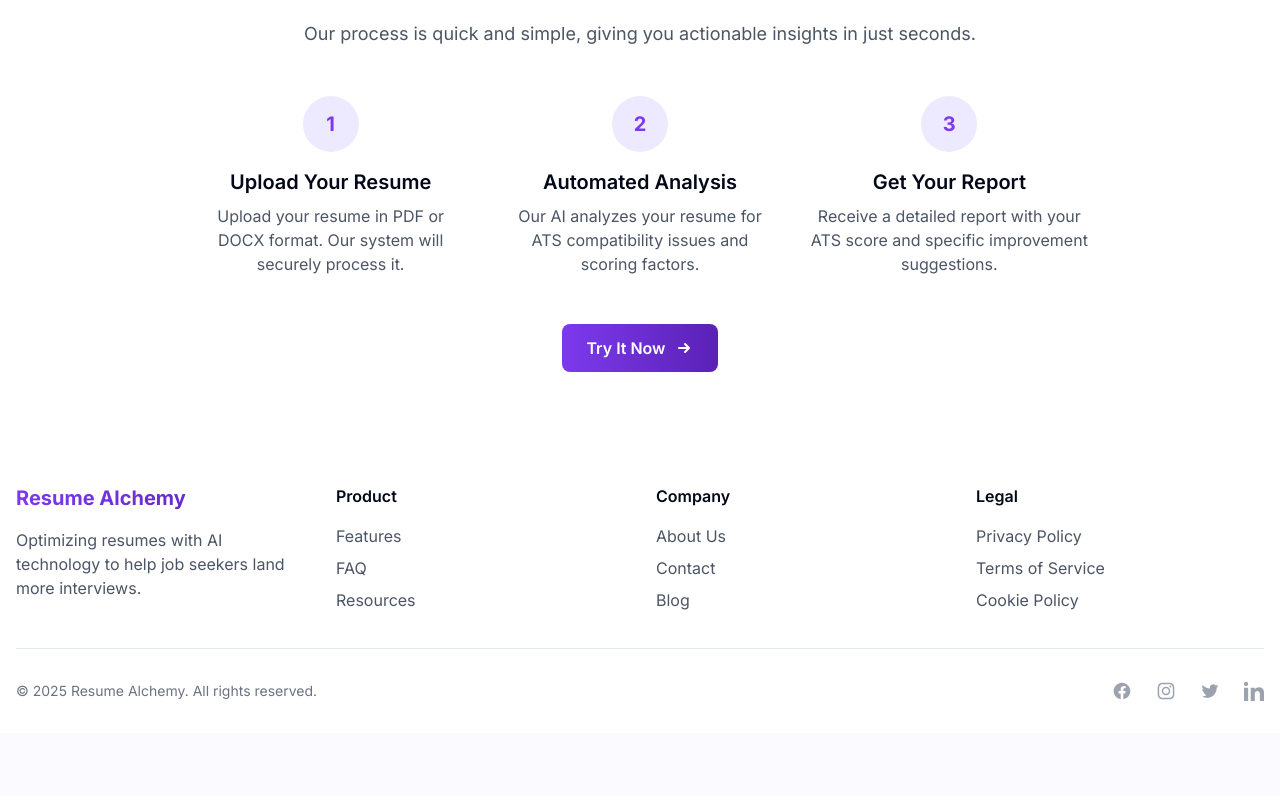
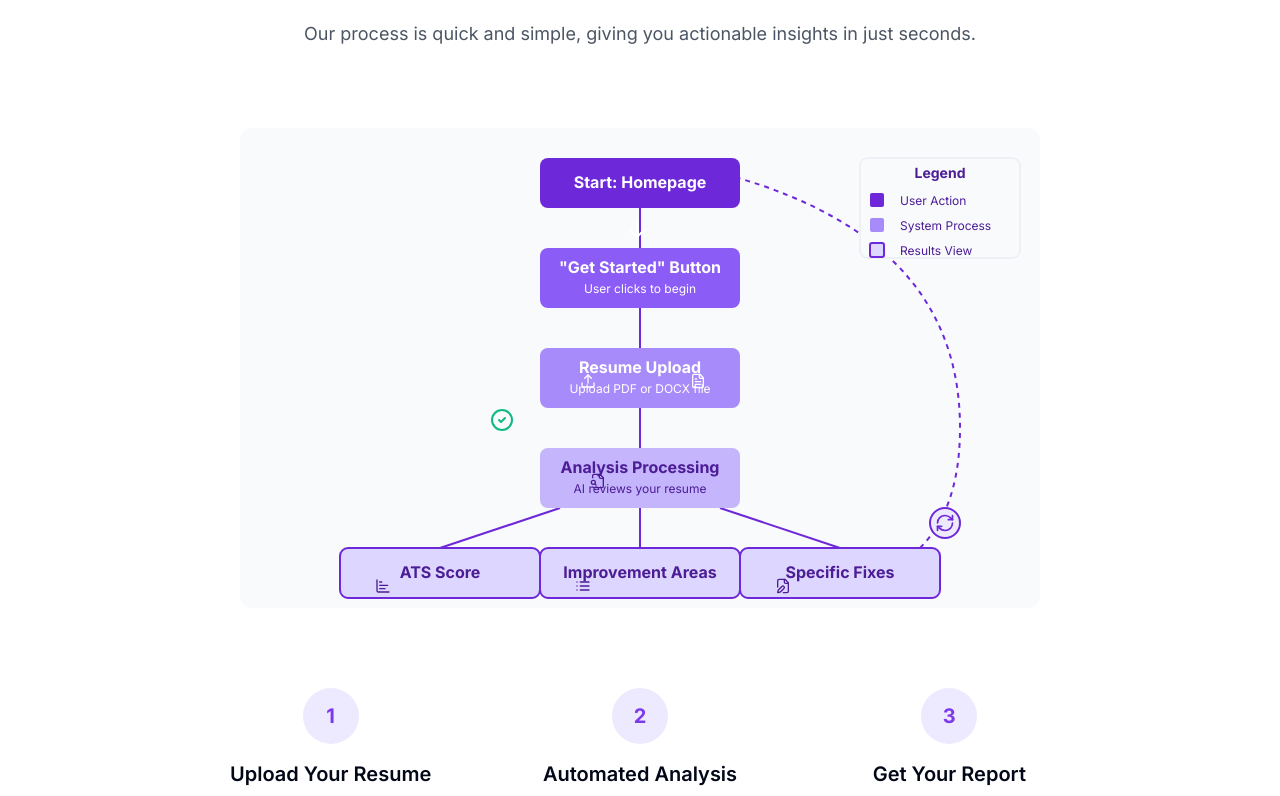
Before and after one commit to Rashik2004/resume-alchemy-score, a React (Vite) app: page / in a window 1280 px wide. Shown: the part 1384-2180 px from the top of the page. Before the commit the page ends 2117 px from the top, so only its background shows below. Built offline with nearby package versions, Linux system fonts and the light colour scheme.

Commit message:
Add flowchart diagram
Create a visual flowchart of the application's workflow using SVG.

```diff
--- /dev/null
+++ b/src/components/WorkflowChart.tsx
@@ -0,0 +1,103 @@
+
+import React from 'react';
+import {
+  Upload,
+  FileText,
+  FileSearch,
+  ChartBar,
+  List,
+  FilePen,
+  RefreshCw,
+  ArrowDown,
+  CheckCircle2
+} from 'lucide-react';
+
+const WorkflowChart: React.FC = () => {
+  return (
+    <div className="w-full overflow-x-auto py-8">
+      <svg
+        width="800"
+        height="480"
+        viewBox="0 0 800 480"
+        className="mx-auto"
+        style={{ minWidth: "800px" }}
+      >
+        {/* Background */}
+        <rect width="800" height="480" fill="#f8fafc" rx="12" />
+
+        {/* Connection Lines */}
+        <path d="M 400 80 L 400 120" stroke="#6d28d9" strokeWidth="2" />
+        <path d="M 400 180 L 400 220" stroke="#6d28d9" strokeWidth="2" />
+        <path d="M 400 280 L 400 320" stroke="#6d28d9" strokeWidth="2" />
+        <path d="M 320 380 L 200 420" stroke="#6d28d9" strokeWidth="2" />
+        <path d="M 400 380 L 400 420" stroke="#6d28d9" strokeWidth="2" />
+        <path d="M 480 380 L 600 420" stroke="#6d28d9" strokeWidth="2" />
+
+        {/* Return Arrow */}
+        <path d="M 680 420 Q 720 380 720 300 Q 720 100 460 40" stroke="#6d28d9" strokeWidth="2" strokeDasharray="5,5" fill="transparent" />
+        <polygon points="460,30 450,40 460,50" fill="#6d28d9" />
+
+        {/* Step 1: Initial Page Load */}
+        <rect x="300" y="30" width="200" height="50" rx="8" fill="#6d28d9" />
+        <text x="400" y="60" textAnchor="middle" fill="white" fontWeight="bold">Start: Homepage</text>
+
+        {/* Step 2: User Interaction */}
+        <rect x="300" y="120" width="200" height="60" rx="8" fill="#8b5cf6" />
+        <text x="400" y="145" textAnchor="middle" fill="white" fontWeight="bold">"Get Started" Button</text>
+        <text x="400" y="165" textAnchor="middle" fill="white" fontSize="12">User clicks to begin</text>
+        <ArrowDown className="inline-svg-icon" x="385" y="90" stroke="white" />
+
+        {/* Step 3: Resume Upload */}
+        <rect x="300" y="220" width="200" height="60" rx="8" fill="#a78bfa" />
+        <text x="400" y="245" textAnchor="middle" fill="white" fontWeight="bold">Resume Upload</text>
+        <text x="400" y="265" textAnchor="middle" fill="white" fontSize="12">Upload PDF or DOCX file</text>
+        <Upload className="inline-svg-icon" x="340" y="245" width="16" height="16" stroke="white" />
+        <FileText className="inline-svg-icon" x="450" y="245" width="16" height="16" stroke="white" />
+
+        {/* Step 4: Analysis Process */}
+        <rect x="300" y="320" width="200" height="60" rx="8" fill="#c4b5fd" />
+        <text x="400" y="345" textAnchor="middle" fill="#4c1d95" fontWeight="bold">Analysis Processing</text>
+        <text x="400" y="365" textAnchor="middle" fill="#4c1d95" fontSize="12">AI reviews your resume</text>
+        <FileSearch className="inline-svg-icon" x="350" y="345" width="16" height="16" stroke="#4c1d95" />
+
+        {/* Results Display Options */}
+        {/* Option 1: ATS Score */}
+        <rect x="100" y="420" width="200" height="50" rx="8" fill="#ddd6fe" stroke="#6d28d9" strokeWidth="2" />
+        <text x="200" y="450" textAnchor="middle" fill="#4c1d95" fontWeight="bold">ATS Score</text>
+        <ChartBar className="inline-svg-icon" x="135" y="450" width="16" height="16" stroke="#4c1d95" />
+
+        {/* Option 2: Improvement Areas */}
+        <rect x="300" y="420" width="200" height="50" rx="8" fill="#ddd6fe" stroke="#6d28d9" strokeWidth="2" />
+        <text x="400" y="450" textAnchor="middle" fill="#4c1d95" fontWeight="bold">Improvement Areas</text>
+        <List className="inline-svg-icon" x="335" y="450" width="16" height="16" stroke="#4c1d95" />
+
+        {/* Option 3: Specific Fixes */}
+        <rect x="500" y="420" width="200" height="50" rx="8" fill="#ddd6fe" stroke="#6d28d9" strokeWidth="2" />
+        <text x="600" y="450" textAnchor="middle" fill="#4c1d95" fontWeight="bold">Specific Fixes</text>
+        <FilePen className="inline-svg-icon" x="535" y="450" width="16" height="16" stroke="#4c1d95" />
+
+        {/* Try Again */}
+        <rect x="690" y="380" width="30" height="30" rx="15" fill="#ede9fe" stroke="#6d28d9" strokeWidth="2" />
+        <RefreshCw className="inline-svg-icon" x="695" y="385" width="20" height="20" stroke="#6d28d9" />
+
+        {/* Success indicator */}
+        <CheckCircle2 className="inline-svg-icon" x="250" y="280" width="24" height="24" stroke="#10b981" fill="none" />
+
+        {/* Legend */}
+        <rect x="620" y="30" width="160" height="100" rx="8" fill="#f8fafc" stroke="#e2e8f0" strokeWidth="1" />
+        <text x="700" y="50" textAnchor="middle" fill="#4c1d95" fontWeight="bold" fontSize="14">Legend</text>
+
+        <rect x="630" y="65" width="14" height="14" rx="2" fill="#6d28d9" />
+        <text x="650" y="77" fill="#4c1d95" fontSize="12" x="660">User Action</text>
+
+        <rect x="630" y="90" width="14" height="14" rx="2" fill="#a78bfa" />
+        <text x="650" y="102" fill="#4c1d95" fontSize="12" x="660">System Process</text>
+
+        <rect x="630" y="115" width="14" height="14" rx="2" fill="#ddd6fe" stroke="#6d28d9" strokeWidth="2" />
+        <text x="650" y="127" fill="#4c1d95" fontSize="12" x="660">Results View</text>
+      </svg>
+    </div>
+  );
+};
+
+export default WorkflowChart;
--- a/src/pages/Index.tsx
+++ b/src/pages/Index.tsx
@@ -4,6 +4,7 @@ import HeroSection from '@/components/HeroSection';
 import ResumeAnalyzer from '@/components/ResumeAnalyzer';
 import FeaturesSection from '@/components/FeaturesSection';
 import FooterSection from '@/components/FooterSection';
+import WorkflowChart from '@/components/WorkflowChart';
 
 const Index = () => {
   const [showAnalyzer, setShowAnalyzer] = useState(false);
@@ -49,7 +50,10 @@ const Index = () => {
               </p>
             </div>
 
-            <div className="grid grid-cols-1 md:grid-cols-3 gap-8 max-w-4xl mx-auto">
+            {/* Workflow Flowchart */}
+            <WorkflowChart />
+
+            <div className="grid grid-cols-1 md:grid-cols-3 gap-8 max-w-4xl mx-auto mt-12">
               <div className="text-center">
                 <div className="inline-flex h-14 w-14 items-center justify-center rounded-full bg-alchemy-100 mb-4">
                   <span className="text-xl font-bold text-alchemy-600">1</span>
```
